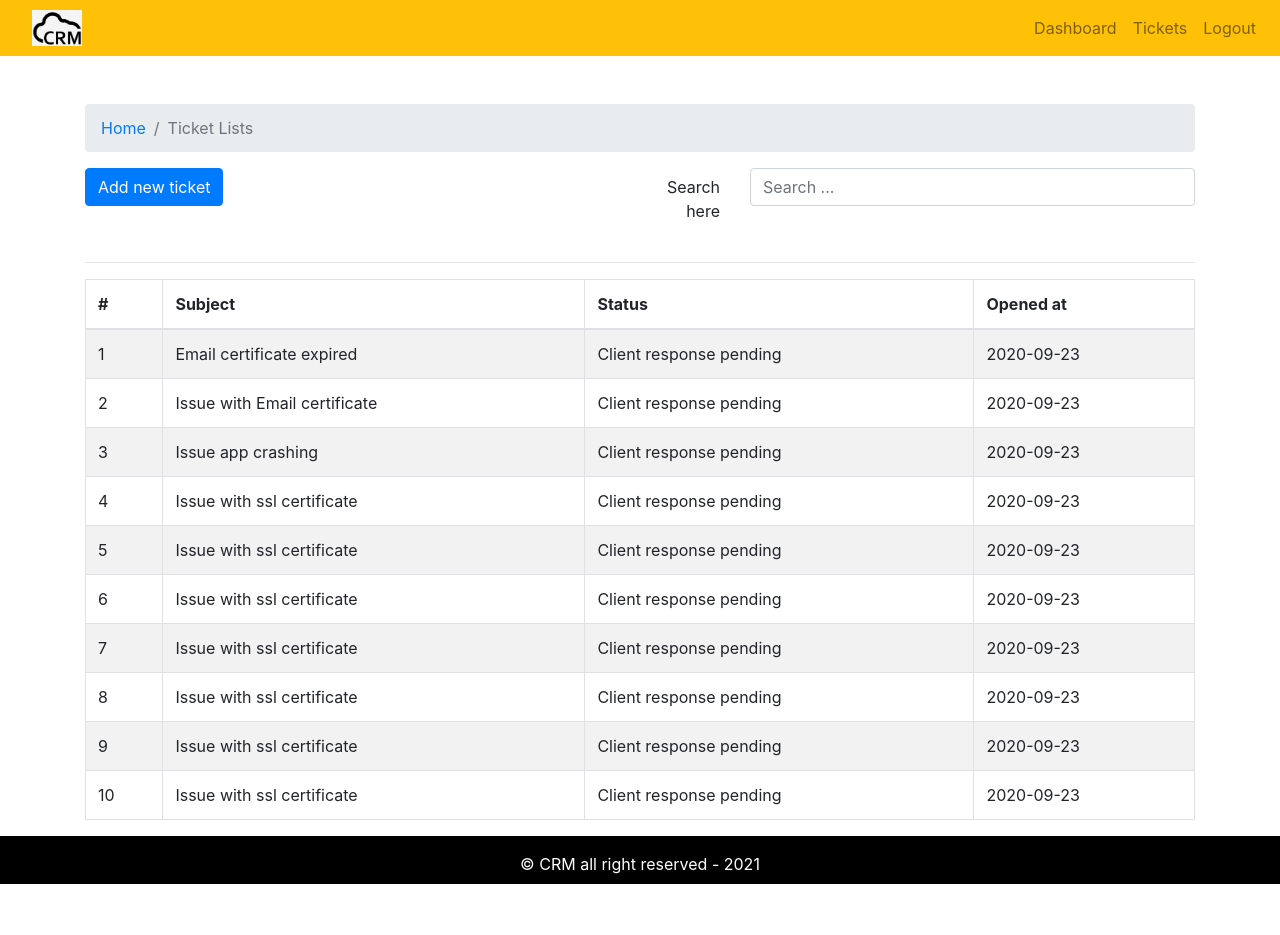
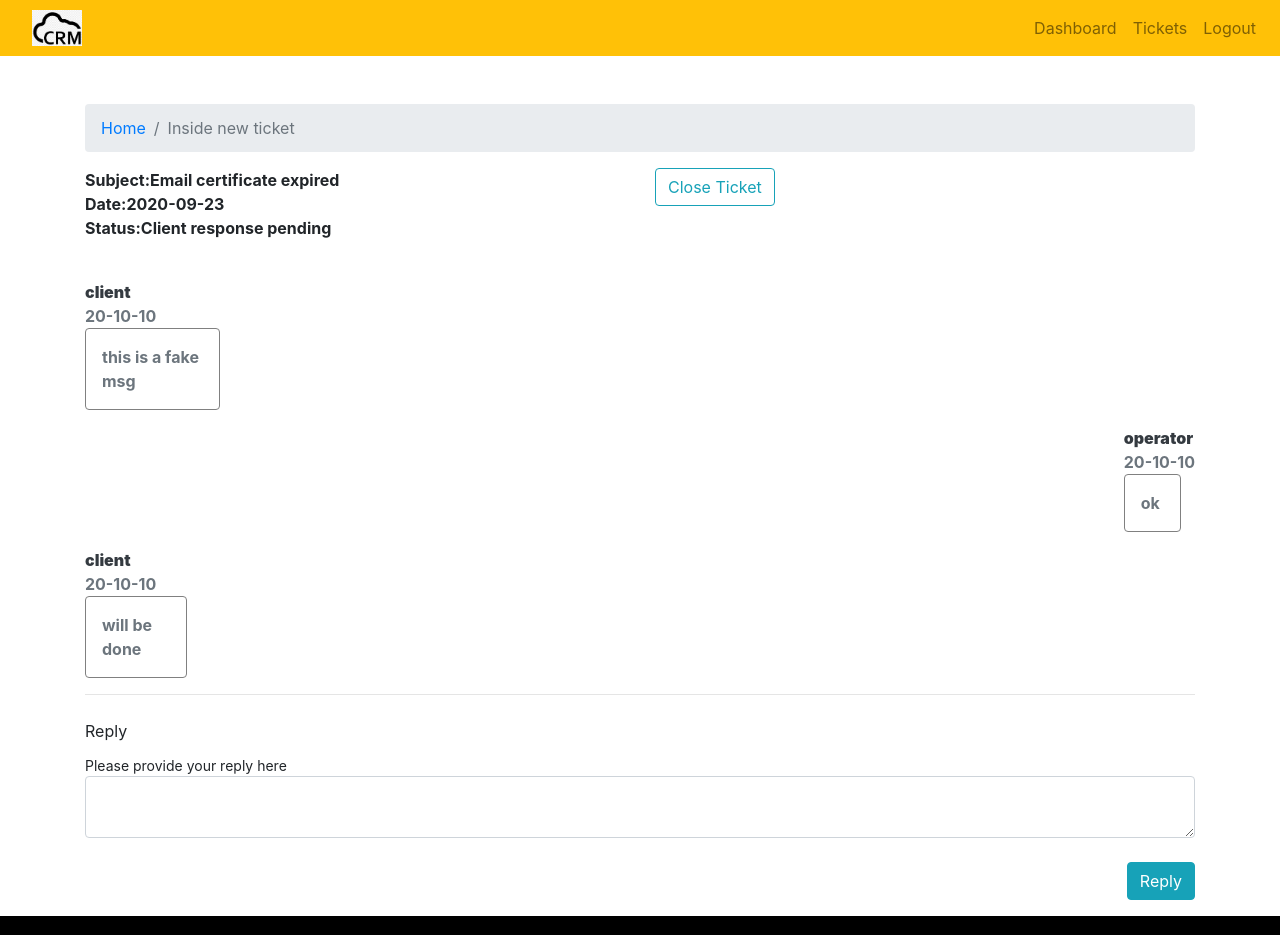
Before and after one commit to Siddiquechengapra/crm-frontend, a React (Create React App) app: page / in a window 1280 px wide. Shown: the top 935 px of the page. Before the commit the page ends 884 px from the top, so only its background shows below. Built offline with nearby package versions, Linux system fonts and the light colour scheme.

Commit message:
ticket landing page added

```diff
--- a/src/App.js
+++ b/src/App.js
@@ -6,6 +6,7 @@ import { Defaultlayout } from './Layout/Defaultlayout';
 import Dashboard from './Pages/dashboard/Dashboard';
 import { Addticket } from './Pages/Addticket';
 import Ticketlist from './Pages/Ticketlist';
+import {Ticket} from './Pages/Ticket';
 
 
 
@@ -18,7 +19,8 @@ function App() {
      <Defaultlayout>
        {/* <Dashboard /> */}
        {/* <Addticket /> */}
-       <Ticketlist />
+       {/* <Ticketlist /> */}
+       <Ticket />
     </Defaultlayout>
     </div>
   );
--- a/src/Assets/data/dummy-tickets.json
+++ b/src/Assets/data/dummy-tickets.json
@@ -3,7 +3,24 @@
       "id": 1,
       "subject": "Email certificate expired",
       "status": "Client response pending",
-      "addedAt": "2020-09-23"
+      "addedAt": "2020-09-23",
+      "history": [
+        {
+          "date": "20-10-10",
+          "message": "this is a fake msg",
+          "messageBy": "client"
+        },
+        {
+          "date": "20-10-10",
+          "message": "ok",
+          "messageBy": "operator"
+        },
+        {
+          "date": "20-10-10",
+          "message": "will be done",
+          "messageBy": "client"
+        }
+      ]
 
     },
     {
--- /dev/null
+++ b/src/Components/Updateticket.js
@@ -0,0 +1,21 @@
+import React from 'react'
+import {Form,Container,Row,Col,Button} from "react-bootstrap"
+
+export const Updateticket = ({message,handlechange,handleonsubmit}) => {
+    return (
+        <Form onSubmit={handleonsubmit} >
+            <Form.Label>Reply</Form.Label>
+            <Form.Text>Please provide your reply here </Form.Text>
+            <Form.Control
+            value={message}
+            onChange={handlechange}
+            as="textarea"
+            name="detail"
+            row="5" />
+        <div className="text-right">
+        <Button className="mt-4 mb-3" variant="info" type="Submit">Reply</Button>
+        </div>
+
+        </Form>
+    )
+}
--- /dev/null
+++ b/src/Components/messagehistory/Messagehistory.js
@@ -0,0 +1,24 @@
+import React from 'react'
+import {Container,Row,Col} from "react-bootstrap"
+import "./messagehistory.css"
+
+export const Messagehistory = ({msg}) => {
+    // !msg && console.log("No Msgs from API")
+    return msg.map((item,i)=>{
+        return (
+            <div key={i} className="message-history">
+            <div className="send font-weight-bold text-secondary mt-3">
+                <div className="sender font-weight-bolder text-dark">{item.messageBy}</div>
+                <div className="date">{item.date}</div>
+                <div className="message">{item.message}</div>
+
+            </div>
+
+
+        </div>
+        )
+
+    })
+
+
+}
--- /dev/null
+++ b/src/Components/messagehistory/messagehistory.css
@@ -0,0 +1,19 @@
+  .message-history{
+      display:flex;
+      flex-direction: row;
+      justify-content: space-between;
+
+  }
+  .message-history:nth-child(even){
+    display:fex;
+    flex-direction: row-reverse;
+    justify-content: space-between;
+  }
+
+.message{
+    padding: 1rem;
+    width: 80%;
+    border:1px solid grey;
+    border-radius: 0.25rem;
+    ;
+}
--- /dev/null
+++ b/src/Pages/Ticket.js
@@ -0,0 +1,59 @@
+import React,{useState,useEffect} from 'react'
+import {Container,Row,Col,Button} from "react-bootstrap"
+import { PageBreadcrumb } from '../Components/PageBreadcrumb'
+import tickets from "../Assets/data/dummy-tickets.json"
+import {Messagehistory} from "../Components/messagehistory/Messagehistory.js"
+import {Updateticket} from "../Components/Updateticket.js"
+
+
+export const Ticket = () => {
+const [message,setmessage] = useState("")
+
+const handleonsubmit=()=>{
+    alert("submitted")
+}
+
+    const handlechange=(e)=>{
+            const{value}=e.target
+            setmessage(value)
+            console.log(message)
+    }
+
+    useEffect(() => {
+
+    }, [message])
+
+    let tick=tickets[0]
+    return (
+        <Container>
+            <Row>
+                <Col>
+                 <PageBreadcrumb page="Inside new ticket" />
+                  </Col>
+            </Row>
+            <Row>
+                <Col className="font-weight-bold">
+                 <div className="subject">Subject:{tick.subject}</div>
+                 <div className="date">Date:{tick.addedAt}</div>
+                 <div className="status">Status:{tick.status}</div>
+                 </Col>
+                 <Col>
+                 <Button variant="outline-info">Close Ticket</Button>
+                 </Col>
+
+            </Row>
+            <Row className="mt-4">
+                <Col>
+                <Messagehistory msg={tick.history}/>
+                </Col>
+            </Row>
+            < hr/>
+            <Row className="mt-4">
+                <Col>
+                 <Updateticket message={message} handlechange={handlechange} handleonsubmit={handleonsubmit}/>
+                </Col>
+            </Row>
+
+        </Container>
+    )
+}
```
Also changed, not shown: 1 other file (tests, documents, lock files or other folders).
